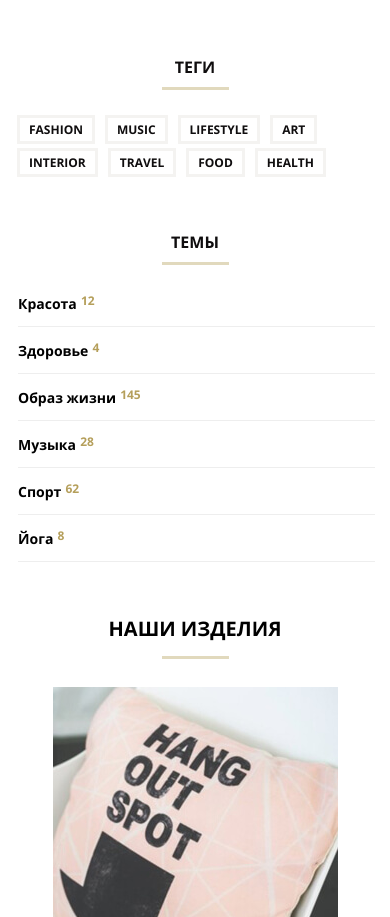
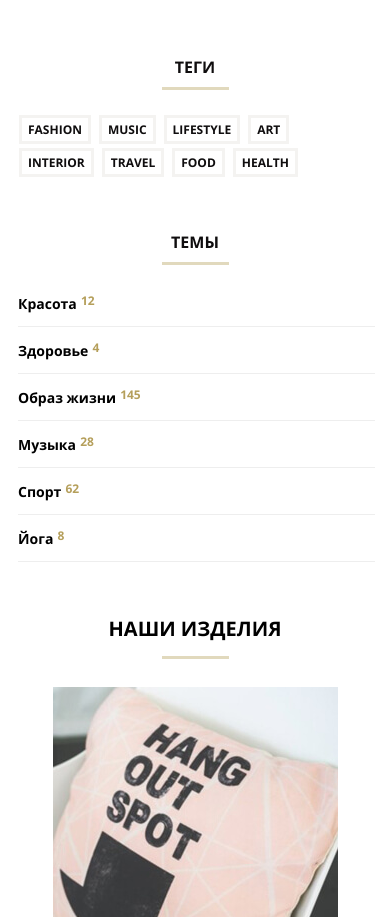
Before and after one commit to Jamaymsc/mq-diploma, a plain HTML site: page index.html in a window 390 px wide. Shown: the part 5831-6748 px from the top of the page. Drawn offline with Linux system fonts and the light colour scheme; files whose address does not match are found by name.

Commit message:
Add files via upload

```diff
--- a/css/style.css
+++ b/css/style.css
@@ -1051,11 +1051,12 @@ width: 100%;
 }
 
 .tags-list-item {
-  margin-right: 8px;
+  margin-right: 4px;
+  margin-left: 4px;
 }
 
 .tags-list-link {
-  padding: 3px 9px;
+  padding: 3px 6px;
 }
 
 .products-wrap{
```
